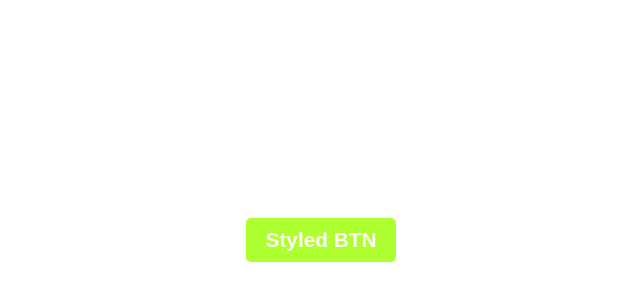
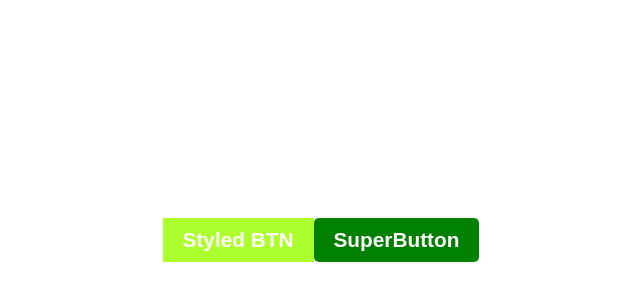
Before and after one commit to dktwho/styled-components-test, a React (Vite) app: page / in a window 1280 px wide. Shown: the part 168-468 px from the top of the page, without its empty margins (319-959 px from the left). Built offline with nearby package versions, Linux system fonts and the light colour scheme.

Commit message:
create SuperButton component with styled components

```diff
--- a/src/App.tsx
+++ b/src/App.tsx
@@ -6,8 +6,8 @@ function App() {
         <>
             <Box>
                 <StyledBtn>Styled BTN</StyledBtn>
+                <SuperButton>SuperButton</SuperButton>
             </Box>
-
         </>
     )
 }
@@ -19,10 +19,14 @@ const StyledBtn = styled.button`
   border: none;
   background-color: greenyellow;
   padding: 10px 20px;
-  border-radius: 5px;
   color: snow;
   font-size: 1.3rem;
   font-weight: bold;
+`
+
+const SuperButton = styled(StyledBtn)`
+  border-radius: 5px;
+  background-color: green;
 `
 
 const Box = styled.div`
@@ -30,5 +34,4 @@ const Box = styled.div`
   height: 100vh;
   justify-content: center;
   align-items: center;
-
 `
```
